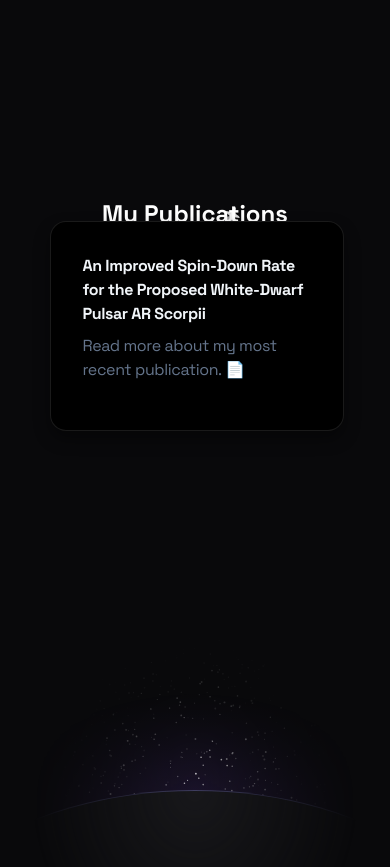
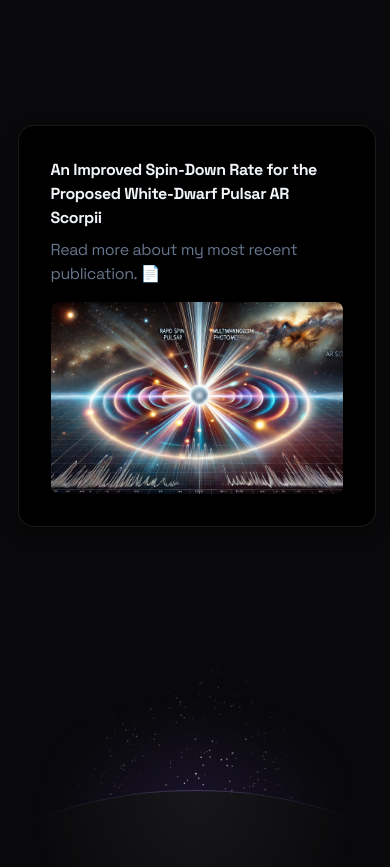
Before and after one commit to gaiborjosue/portfolio-yadira, a Next.js app: page / in a window 390 px wide. Shown: the part 5840-6707 px from the top of the page. Built offline with nearby package versions, Linux system fonts and the light colour scheme.

Commit message:
refactor(pin): Simplify 3D pin component styles

```diff
--- a/app/(home)/components/SparkSection.tsx
+++ b/app/(home)/components/SparkSection.tsx
@@ -14,16 +14,16 @@ export default function Page() {
             title="/arxiv.org"
             href="https://arxiv.org/abs/2006.11276"
           >
-            <div className="flex basis-full flex-col p-4 tracking-tight text-slate-100/50 sm:basis-1/2 w-full sm:w-[20rem] h-auto sm:h-[20rem]">
-              <h3 className="max-w-xs !pb-2 !m-0 font-bold  text-base text-slate-100">
+            <div className="flex flex-col sm:basis-1/2 w-full sm:w-[20rem] h-auto sm:h-[20rem] p-4 tracking-tight text-slate-100/50">
+              <h3 className="max-w-xs !pb-2 !m-0 font-bold text-base text-slate-100">
                 An Improved Spin-Down Rate for the Proposed White-Dwarf Pulsar AR Scorpii
               </h3>
               <div className="text-base !m-0 !p-0 font-normal">
-                <span className="text-slate-500 ">
+                <span className="text-slate-500">
                   Read more about my most recent publication. 📄
                 </span>
               </div>
-              <div className="flex flex-1 w-full rounded-lg mt-4 bg-cover bg-center" style={{backgroundImage: "url('/images/paper_1.webp')"}} />
+              <div className="w-full h-48 sm:h-auto sm:flex-1 rounded-lg mt-4 bg-cover bg-center" style={{backgroundImage: "url('/images/paper_1.webp')"}} />
             </div>
           </PinContainer>
       </div>
--- a/app/(home)/components/aceternity/3d-pin.tsx
+++ b/app/(home)/components/aceternity/3d-pin.tsx
@@ -50,9 +50,9 @@ export const PinContainer = ({
           style={{
             transform: transform,
           }}
-          className="absolute left-1/2 p-4 top-1/2 flex rounded-2xl shadow-[0_8px_16px_rgb(0_0_0/0.4)] bg-black border border-white/[0.1] group-hover/pin:border-white/[0.2] transition duration-700 w-full sm:w-auto"
+          className="absolute left-1/2 p-4 top-1/2 flex rounded-2xl shadow-[0_8px_16px_rgb(0_0_0/0.4)] bg-black border border-white/[0.1] group-hover/pin:border-white/[0.2] transition duration-700 w-[calc(100vw-2rem)] sm:w-auto"
         >
-          <div className={cn(" relative z-50 ", className)}>{children}</div>
+          <div className={cn("relative z-50 w-full", className)}>{children}</div>
         </div>
       </div>
       <PinPerspective title={title} href={href} />
```
